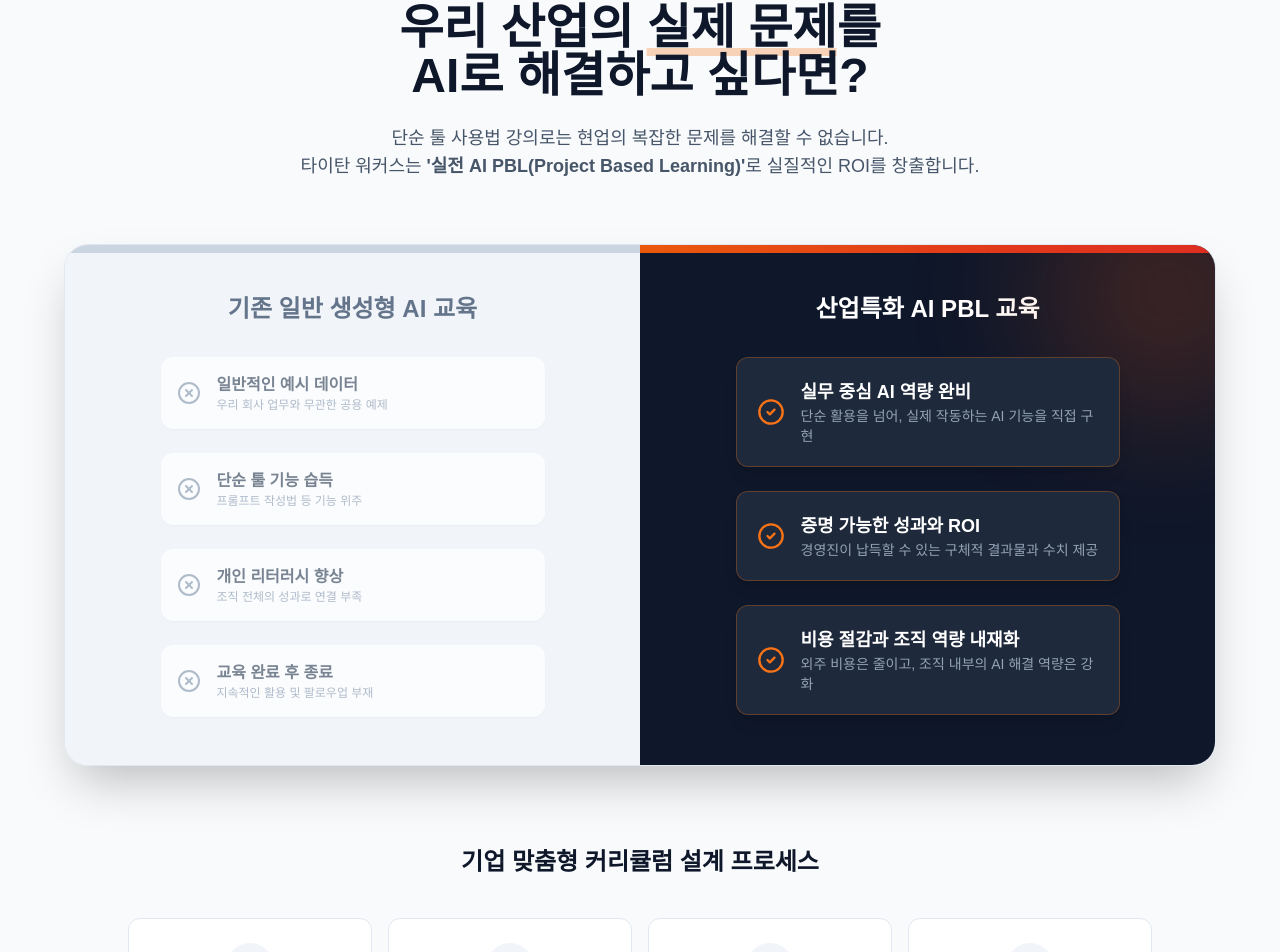
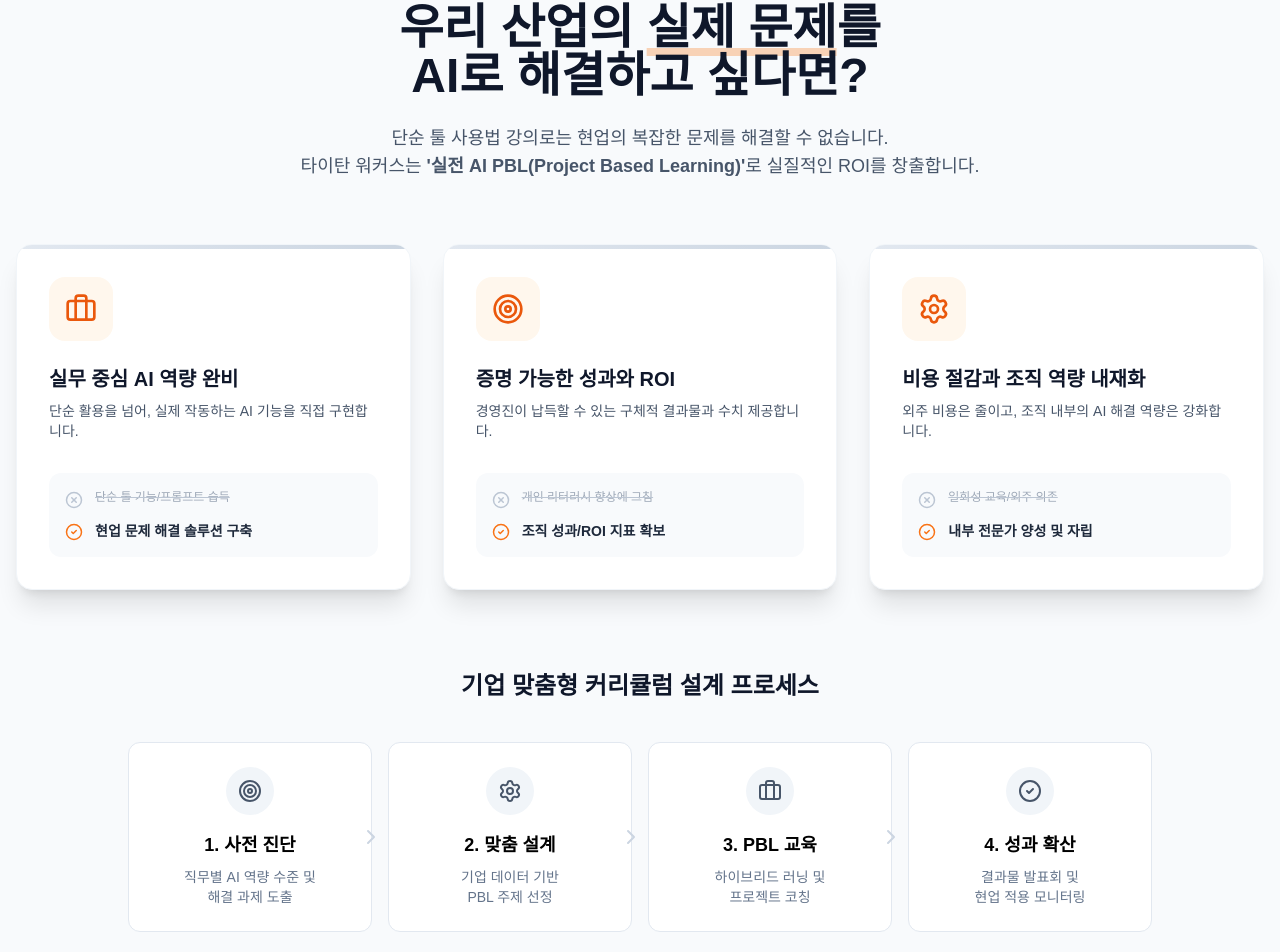
Before and after one commit to yesbgy-byte/growx, a React (Vite) app: page / in a window 1280 px wide. Shown: the part 1808-2760 px from the top of the page. Built offline with nearby package versions, Linux system fonts and the light colour scheme; a web font is replaced by a local one.

Commit message:
Redesign Methodology section with 3-column card layout

```diff
--- a/components/Methodology.tsx
+++ b/components/Methodology.tsx
@@ -19,74 +19,77 @@ const Methodology: React.FC = () => {
           </p>
         </div>
 
-        {/* Comparison Section (Benchmarked) */}
-        <div className="max-w-6xl mx-auto mb-20">
-          <div className="grid md:grid-cols-2 gap-0 shadow-2xl rounded-3xl overflow-hidden border border-slate-200">
-            {/* Left: General Education */}
-            <div className="bg-slate-100 p-10 md:p-12 flex flex-col items-center text-center relative overflow-hidden">
-              <div className="absolute top-0 left-0 w-full h-2 bg-slate-300"></div>
-              <h3 className="text-2xl font-bold text-slate-500 mb-8">기존 일반 생성형 AI 교육</h3>
+        {/* Redesigned Comparison Section */}
+        <div className="max-w-7xl mx-auto mb-20">
+          <div className="grid md:grid-cols-3 gap-8">
+            {/* Card 1 */}
+            <div className="bg-white rounded-2xl p-8 shadow-xl border border-slate-100 relative overflow-hidden group hover:-translate-y-2 transition-transform duration-300">
+              <div className="absolute top-0 left-0 w-full h-1 bg-gradient-to-r from-slate-200 to-slate-300 group-hover:from-orange-400 group-hover:to-red-500 transition-colors"></div>
+              <div className="mb-6 bg-orange-50 w-16 h-16 rounded-2xl flex items-center justify-center text-orange-600 group-hover:scale-110 transition-transform">
+                <Briefcase size={32} />
+              </div>
 
-              <div className="space-y-6 w-full max-w-sm">
-                <div className="bg-white p-4 rounded-xl flex items-center gap-4 text-left shadow-sm opacity-70">
-                  <XCircle className="text-slate-400 shrink-0" size={24} />
-                  <div>
-                    <p className="font-bold text-slate-600">일반적인 예시 데이터</p>
-                    <p className="text-xs text-slate-400">우리 회사 업무와 무관한 공용 예제</p>
-                  </div>
+              <h3 className="text-xl font-bold text-slate-900 mb-2">실무 중심 AI 역량 완비</h3>
+              <p className="text-slate-600 text-sm mb-8 min-h-[40px]">
+                단순 활용을 넘어, 실제 작동하는 AI 기능을 직접 구현합니다.
+              </p>
+
+              <div className="space-y-3 bg-slate-50 p-4 rounded-xl">
+                <div className="flex items-start gap-3 opacity-60">
+                  <XCircle className="text-slate-400 shrink-0 mt-0.5" size={18} />
+                  <p className="text-xs text-slate-500 line-through decoration-slate-400">단순 툴 기능/프롬프트 습득</p>
                 </div>
-                <div className="bg-white p-4 rounded-xl flex items-center gap-4 text-left shadow-sm opacity-70">
-                  <XCircle className="text-slate-400 shrink-0" size={24} />
-                  <div>
-                    <p className="font-bold text-slate-600">단순 툴 기능 습득</p>
-                    <p className="text-xs text-slate-400">프롬프트 작성법 등 기능 위주</p>
-                  </div>
-                </div>
-                <div className="bg-white p-4 rounded-xl flex items-center gap-4 text-left shadow-sm opacity-70">
-                  <XCircle className="text-slate-400 shrink-0" size={24} />
-                  <div>
-                    <p className="font-bold text-slate-600">개인 리터러시 향상</p>
-                    <p className="text-xs text-slate-400">조직 전체의 성과로 연결 부족</p>
-                  </div>
-                </div>
-                <div className="bg-white p-4 rounded-xl flex items-center gap-4 text-left shadow-sm opacity-70">
-                  <XCircle className="text-slate-400 shrink-0" size={24} />
-                  <div>
-                    <p className="font-bold text-slate-600">교육 완료 후 종료</p>
-                    <p className="text-xs text-slate-400">지속적인 활용 및 팔로우업 부재</p>
-                  </div>
+                <div className="flex items-start gap-3">
+                  <CheckCircle2 className="text-orange-500 shrink-0 mt-0.5" size={18} />
+                  <p className="text-sm font-bold text-slate-800">현업 문제 해결 솔루션 구축</p>
                 </div>
               </div>
             </div>
 
-            {/* Right: Titan Workers PBL */}
-            <div className="bg-slate-900 p-10 md:p-12 flex flex-col items-center text-center relative overflow-hidden">
-              <div className="absolute top-0 left-0 w-full h-2 bg-gradient-to-r from-orange-600 to-red-600"></div>
-              <div className="absolute -right-20 -top-20 w-64 h-64 bg-orange-600/20 rounded-full blur-3xl pointer-events-none"></div>
+            {/* Card 2 */}
+            <div className="bg-white rounded-2xl p-8 shadow-xl border border-slate-100 relative overflow-hidden group hover:-translate-y-2 transition-transform duration-300">
+              <div className="absolute top-0 left-0 w-full h-1 bg-gradient-to-r from-slate-200 to-slate-300 group-hover:from-orange-400 group-hover:to-red-500 transition-colors"></div>
+              <div className="mb-6 bg-orange-50 w-16 h-16 rounded-2xl flex items-center justify-center text-orange-600 group-hover:scale-110 transition-transform">
+                <Target size={32} />
+              </div>
 
-              <h3 className="text-2xl font-bold text-white mb-8">산업특화 AI PBL 교육</h3>
+              <h3 className="text-xl font-bold text-slate-900 mb-2">증명 가능한 성과와 ROI</h3>
+              <p className="text-slate-600 text-sm mb-8 min-h-[40px]">
+                경영진이 납득할 수 있는 구체적 결과물과 수치 제공합니다.
+              </p>
 
-              <div className="space-y-6 w-full max-w-sm relative z-10">
-                <div className="bg-slate-800 p-5 rounded-xl flex items-center gap-4 text-left shadow-lg border border-orange-500/30">
-                  <CheckCircle2 className="text-orange-500 shrink-0" size={28} />
-                  <div>
-                    <p className="font-bold text-white text-lg">실무 중심 AI 역량 완비</p>
-                    <p className="text-sm text-slate-400">단순 활용을 넘어, 실제 작동하는 AI 기능을 직접 구현</p>
-                  </div>
+              <div className="space-y-3 bg-slate-50 p-4 rounded-xl">
+                <div className="flex items-start gap-3 opacity-60">
+                  <XCircle className="text-slate-400 shrink-0 mt-0.5" size={18} />
+                  <p className="text-xs text-slate-500 line-through decoration-slate-400">개인 리터러시 향상에 그침</p>
                 </div>
-                <div className="bg-slate-800 p-5 rounded-xl flex items-center gap-4 text-left shadow-lg border border-orange-500/30">
-                  <CheckCircle2 className="text-orange-500 shrink-0" size={28} />
-                  <div>
-                    <p className="font-bold text-white text-lg">증명 가능한 성과와 ROI</p>
-                    <p className="text-sm text-slate-400">경영진이 납득할 수 있는 구체적 결과물과 수치 제공</p>
-                  </div>
+                <div className="flex items-start gap-3">
+                  <CheckCircle2 className="text-orange-500 shrink-0 mt-0.5" size={18} />
+                  <p className="text-sm font-bold text-slate-800">조직 성과/ROI 지표 확보</p>
                 </div>
-                <div className="bg-slate-800 p-5 rounded-xl flex items-center gap-4 text-left shadow-lg border border-orange-500/30">
-                  <CheckCircle2 className="text-orange-500 shrink-0" size={28} />
-                  <div>
-                    <p className="font-bold text-white text-lg">비용 절감과 조직 역량 내재화</p>
-                    <p className="text-sm text-slate-400">외주 비용은 줄이고, 조직 내부의 AI 해결 역량은 강화</p>
-                  </div>
+              </div>
+            </div>
+
+            {/* Card 3 */}
+            <div className="bg-white rounded-2xl p-8 shadow-xl border border-slate-100 relative overflow-hidden group hover:-translate-y-2 transition-transform duration-300">
+              <div className="absolute top-0 left-0 w-full h-1 bg-gradient-to-r from-slate-200 to-slate-300 group-hover:from-orange-400 group-hover:to-red-500 transition-colors"></div>
+              <div className="mb-6 bg-orange-50 w-16 h-16 rounded-2xl flex items-center justify-center text-orange-600 group-hover:scale-110 transition-transform">
+                <Settings size={32} />
+              </div>
+
+              <h3 className="text-xl font-bold text-slate-900 mb-2">비용 절감과 조직 역량 내재화</h3>
+              <p className="text-slate-600 text-sm mb-8 min-h-[40px]">
+                외주 비용은 줄이고, 조직 내부의 AI 해결 역량은 강화합니다.
+              </p>
+
+              <div className="space-y-3 bg-slate-50 p-4 rounded-xl">
+                <div className="flex items-start gap-3 opacity-60">
+                  <XCircle className="text-slate-400 shrink-0 mt-0.5" size={18} />
+                  <p className="text-xs text-slate-500 line-through decoration-slate-400">일회성 교육/외주 의존</p>
+                </div>
+                <div className="flex items-start gap-3">
+                  <CheckCircle2 className="text-orange-500 shrink-0 mt-0.5" size={18} />
+                  <p className="text-sm font-bold text-slate-800">내부 전문가 양성 및 자립</p>
                 </div>
               </div>
             </div>
```
